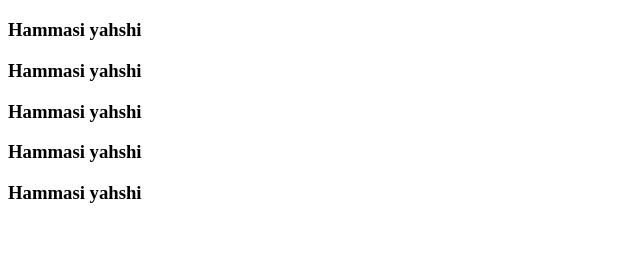
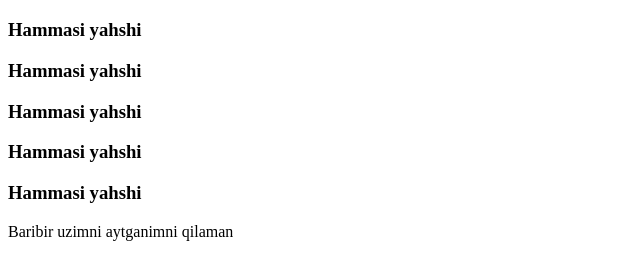
Before and after one commit to AsilaSunnatova07/click-house, a plain HTML site: page index.html in a window 1280 px wide. Shown: the part 158-438 px from the top of the page, without its empty margins (0-640 px from the left). Drawn offline with Linux system fonts and the light colour scheme.

Commit message:
haahahahahah

```diff
--- a/index.html
+++ b/index.html
@@ -14,5 +14,6 @@
     <h3>Hammasi yahshi</h3>
     <h3>Hammasi yahshi</h3>
     <h3>Hammasi yahshi</h3>
+    <p>Baribir uzimni aytganimni qilaman</p>
 </body>
 </html>
```
